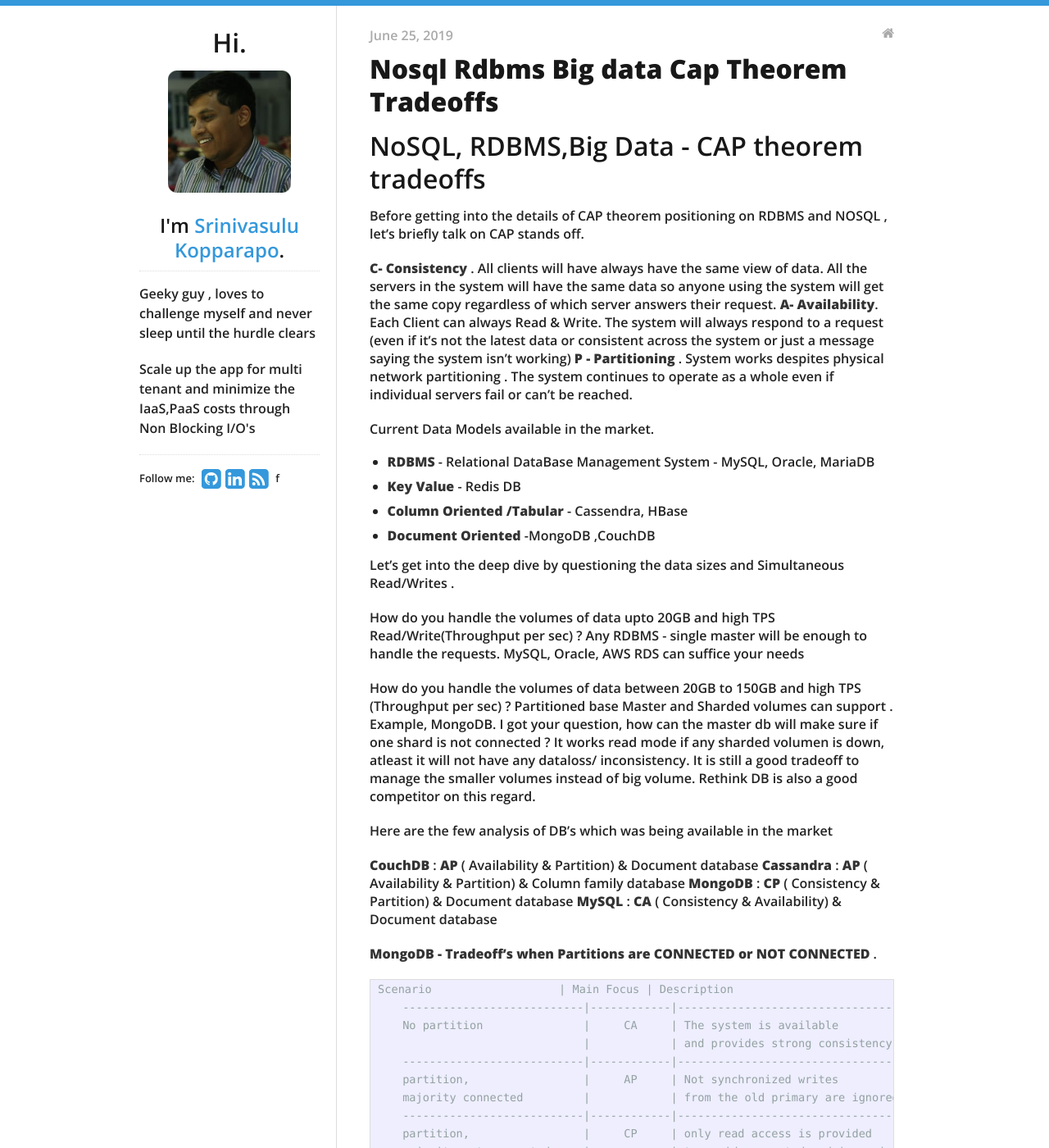
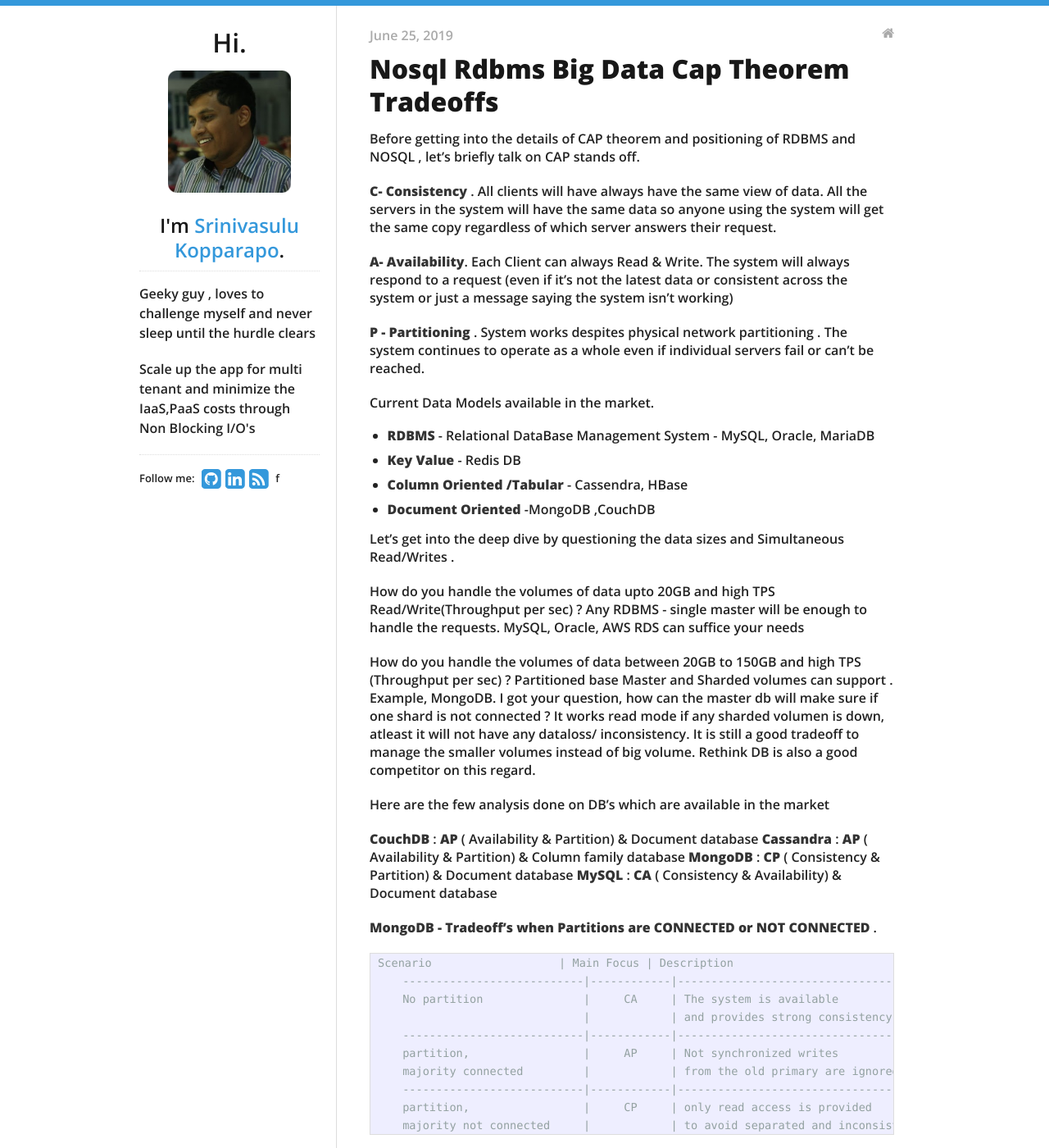
Before and after one commit to cnuonline/cnuonline.github.io, a Jekyll site: the page built from _posts/2019-06-25-NoSql-RDBMS-Big-Data-CAP-theorem-tradeOffs.md, in a window 1280 px wide and 1400 px high. Shown: the whole window at 82% size. Built offline with Jekyll 4.4.1, drawn with Linux system fonts in a browser that asks for light colours; nearby versions of some CDN libraries; our own code applies the rules of GitHub Pages for plain Markdown files.

Commit message:
Update and rename 2019-06-25-NoSQL-RDBMS-Big Data-CAP-theorem-tradeoffs.md to 2019-06-25-NoSql-RDBMS-Big-Data-CAP-theorem-tradeOffs.md
Corrected the information and stats

```diff
--- a/_posts/2019-06-25-NoSQL-RDBMS-Big Data-CAP-theorem-tradeoffs.md
+++ b/_posts/2019-06-25-NoSql-RDBMS-Big-Data-CAP-theorem-tradeOffs.md
@@ -1,9 +1,10 @@
-# NoSQL, RDBMS,Big Data - CAP theorem tradeoffs
 
-Before getting into the details of CAP theorem positioning on RDBMS and NOSQL , let's briefly talk on CAP stands off.
+Before getting into the details of CAP theorem and positioning of RDBMS and NOSQL , let's briefly talk on CAP stands off.
 
 **C- Consistency** .   All clients will have always have the same view of data. All the servers in the system will have the same data so anyone using the system will get the same copy regardless of which server answers their request.
+
 **A- Availability**. Each Client can always Read & Write.  The system will always respond to a request (even if it's not the latest data or consistent across the system or just a message saying the system isn't working)
+
 **P - Partitioning**  . System works despites physical network partitioning . The system continues to operate as a whole even if individual servers fail or can't be reached.
 
 Current  Data Models available in the market.
@@ -19,7 +20,7 @@
 
 How do you handle the volumes of data between 20GB to 150GB and high TPS (Throughput per sec) ? Partitioned base Master and Sharded volumes can support . Example, MongoDB.  I got your question, how can the master db will  make sure if one shard is not connected ? It works read mode if any sharded volumen is down, atleast it will not have any dataloss/ inconsistency.  It is still a good tradeoff to manage the smaller volumes instead of big volume. Rethink DB is also a good competitor on this regard.
 
-Here are the few analysis of DB's which was being available in the market
+Here are the few analysis done on  DB's which are available in the market
 
 **CouchDB**  :  **AP**  ( Availability & Partition) & Document database
 **Cassandra**  :  **AP**  ( Availability & Partition) & Column family database
```
